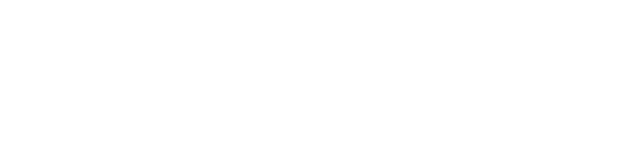
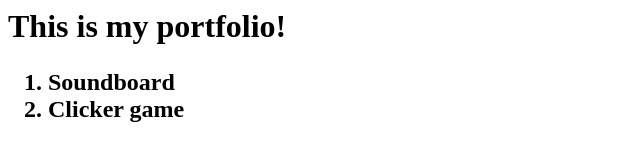
Before and after one commit to bonanzadavid/davids-portfolio, a plain HTML site: page index.html in a window 1280 px wide. Shown: the whole page, without its empty margins (0-640 px from the left). Drawn offline with Linux system fonts and the light colour scheme.

Commit message:
Made list of projects

```diff
--- a/index.html
+++ b/index.html
@@ -4,4 +4,14 @@
             David's Portfolio
         </title>
     </head>
+
+    <body>
+        <h1>This is my portfolio!</h1>
+        <h2>
+            <ol>
+                <li>Soundboard</li>
+                <li>Clicker game</li>
+            </ol>
+        </h2>
+    </body>
 </html>
```
